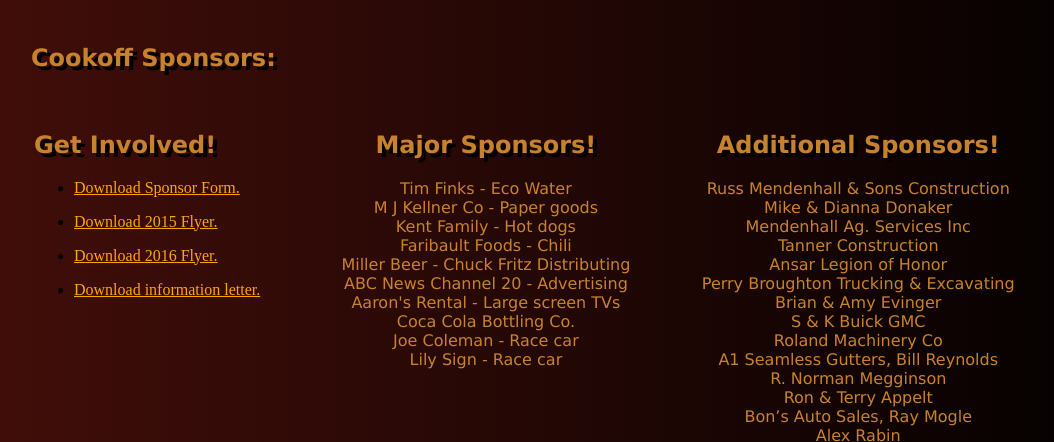
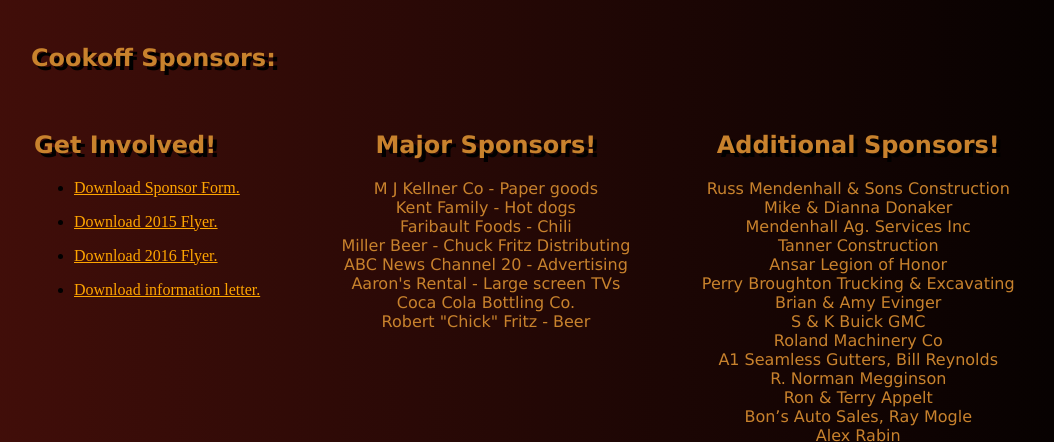
Before and after one commit to AndrewMiller34/JoeDefratesChiliCookoff, a plain HTML site: page Master.html at #/Sponsors in a window 1280 px wide. Shown: the part 354-796 px from the top of the page, without its empty margins (97-1151 px from the left). Drawn offline with Linux system fonts and the light colour scheme.

Commit message:
JDCC - Update Sponsors and delete comments in MasterPage.js. Remove Tim Finks, Likly Signs, and Joe Coleman. Add Robert Chick Fritz Beer.

```diff
--- a/Pages/Sponsors.html
+++ b/Pages/Sponsors.html
@@ -25,7 +25,6 @@
                     </h2>
                     <div id="divMajorSponsorsList" class="sponsorsList">
                         <ul>
-                            <li>Tim Finks - Eco Water</li>
                             <li>M J Kellner Co - Paper goods</li>
                             <li>Kent Family - Hot dogs</li>
                             <li>Faribault Foods - Chili</li>
@@ -33,8 +32,7 @@
                             <li>ABC News Channel 20 - Advertising</li>
                             <li>Aaron's Rental - Large screen TVs</li>
                             <li>Coca Cola Bottling Co.</li>
-                            <li>Joe Coleman - Race car</li>
-                            <li>Lily Sign - Race car</li>
+                            <li>Robert "Chick" Fritz - Beer</li>
                         </ul>
                     </div>
                 </div>
```
Also changed, not shown: Scripts/js/MasterPage.js (+0 -71 lines), 1 other file.
